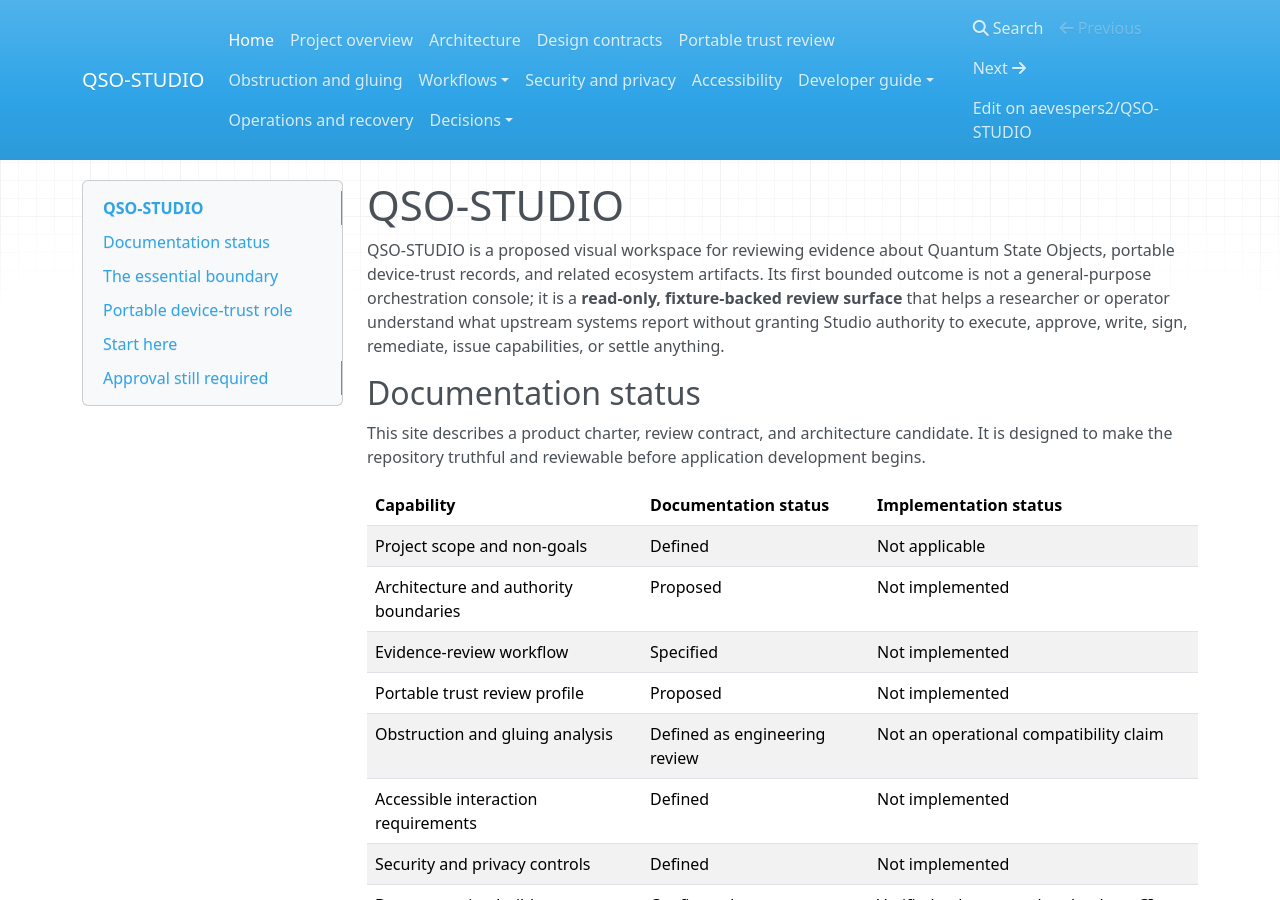
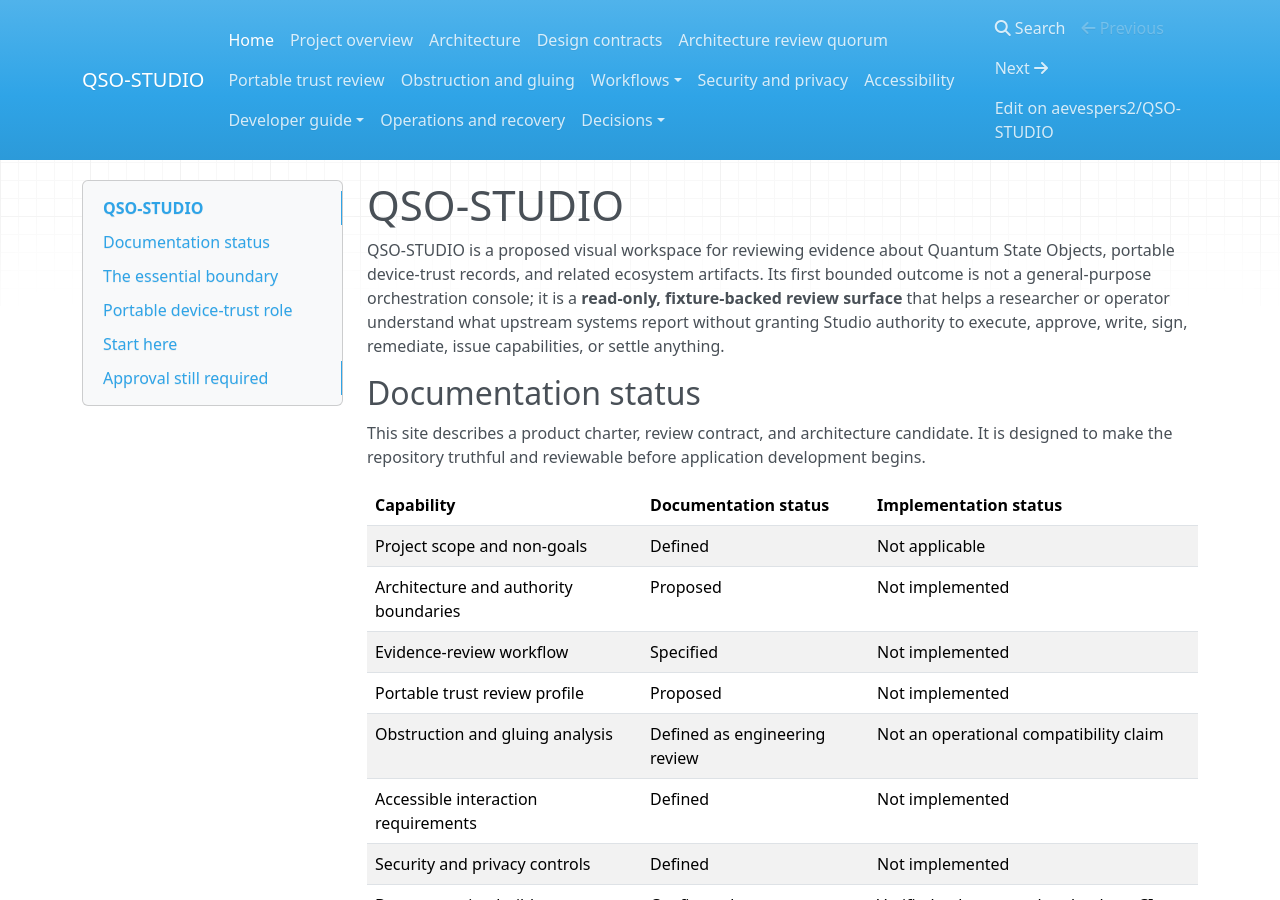
Before and after one commit to aevespers2/QSO-STUDIO, an MkDocs documentation site: the page built from docs/index.md, in a window 1280 px wide and 900 px high. Built offline with MkDocs 1.6.1, drawn with Linux system fonts in a browser that asks for light colours; nearby versions of some CDN libraries.

Commit message:
docs: add quorum conformance to Pages navigation

```diff
--- a/mkdocs.yml
+++ b/mkdocs.yml
@@ -14,6 +14,7 @@ nav:
   - Project overview: project-overview.md
   - Architecture: architecture.md
   - Design contracts: design.md
+  - Architecture review quorum: architecture-review-quorum-conformance.md
   - Portable trust review: portable-trust-review-profile.md
   - Obstruction and gluing: obstruction-and-gluing.md
   - Workflows:
```
